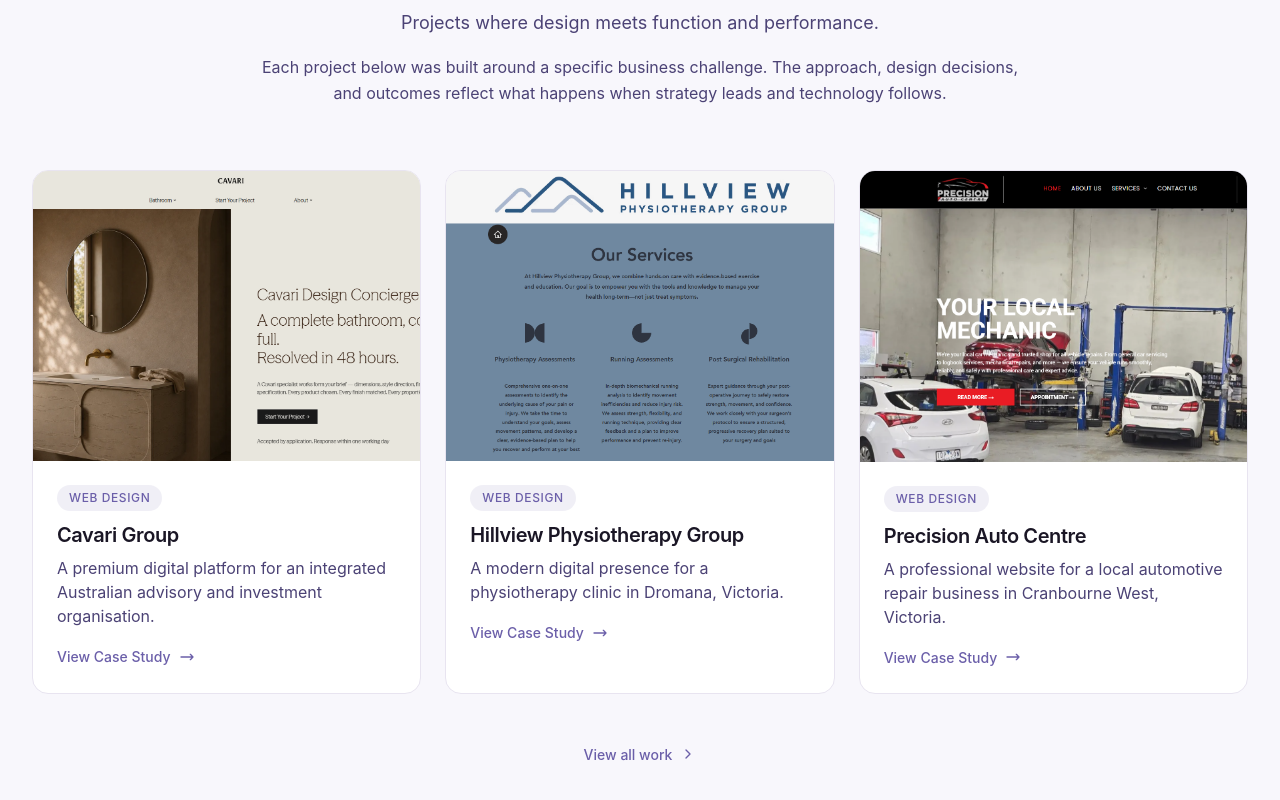
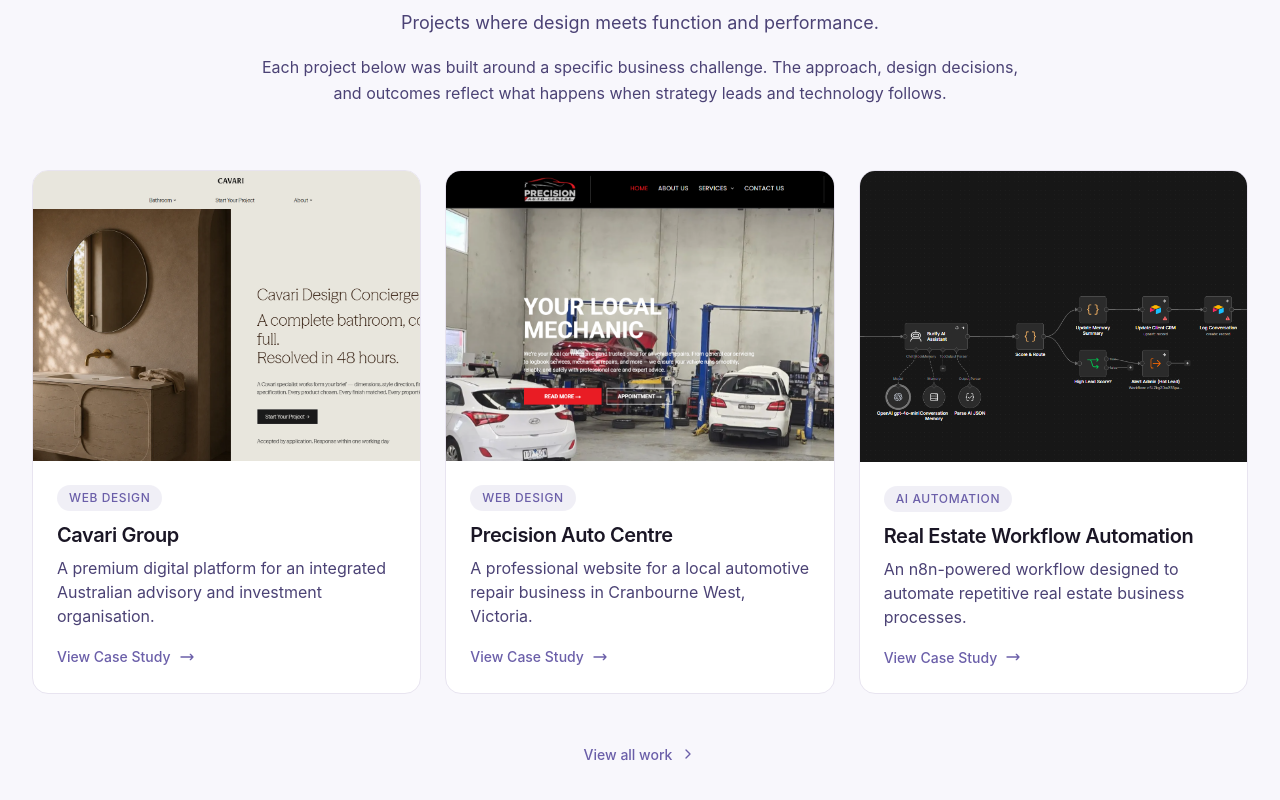
Before and after one commit to burifydesigns-design/burify-labbs2, a Next.js app: page / in a window 1280 px wide. Shown: the part 5246-6046 px from the top of the page. Built offline with nearby package versions, Linux system fonts and the light colour scheme; no server answers.

Commit message:
hillview remove

```diff
--- a/app/services/web-design/WebDesignPageClient.tsx
+++ b/app/services/web-design/WebDesignPageClient.tsx
@@ -461,7 +461,6 @@
             <div className="grid grid-cols-1 md:grid-cols-2 lg:grid-cols-3 gap-6">
               {[
                 { title: "Cavari Group", tags: ["Web Design", "Business"], desc: "A premium digital platform for an integrated Australian advisory and investment organisation.", slug: "cavari-group" },
-                { title: "Hillview Physiotherapy Group", tags: ["Web Design", "Healthcare"], desc: "A modern digital presence for a physiotherapy clinic in Dromana, Victoria.", slug: "hillview-physiotherapy-group" },
                 { title: "Precision Auto Centre", tags: ["Web Design", "Automotive"], desc: "A professional website for a local automotive repair business in Cranbourne West, Victoria.", slug: "precision-auto-centre" },
               ].map((item, i) => (
                 <div
--- a/app/work/WorkPageClient.tsx
+++ b/app/work/WorkPageClient.tsx
@@ -42,7 +42,6 @@
   const orderedProjects = [...publishedProjects].sort((a, b) => {
     const order = [
       "cavari-group",
-      "hillview-physiotherapy-group",
       "precision-auto-centre",
       "real-estate-n8n-automation",
     ];
--- a/app/work/[slug]/page.tsx
+++ b/app/work/[slug]/page.tsx
@@ -29,7 +29,6 @@
 
   const titleMap: Record<string, string> = {
     "cavari-group": "Cavari Group Website Design Case Study",
-    "hillview-physiotherapy-group": "Hillview Physiotherapy Website Design Case Study",
     "precision-auto-centre": "Precision Auto Centre Website Design Case Study",
     "real-estate-n8n-automation": "Real Estate Workflow Automation Case Study",
   };
--- a/components/work/ProjectGallery.tsx
+++ b/components/work/ProjectGallery.tsx
@@ -44,7 +44,6 @@
   }
   const labels: Record<string, string[]> = {
     "cavari-group": ["Homepage", "About", "Services"],
-    "hillview-physiotherapy-group": ["Homepage", "Services", "Team"],
     "precision-auto-centre": ["Homepage", "Services", "Contact"],
   };
   return labels[slug]?.[index] ?? `Project Visual ${index + 1}`;
--- a/components/work/ProjectHero.tsx
+++ b/components/work/ProjectHero.tsx
@@ -67,8 +67,6 @@
 
 function getIndustry(slug: string): string {
   switch (slug) {
-    case "hillview-physiotherapy-group":
-      return "Healthcare";
     case "precision-auto-centre":
       return "Automotive";
     case "cavari-group":
--- a/data/projects.ts
+++ b/data/projects.ts
@@ -24,30 +24,6 @@
     ],
     year: "2026",
     canonicalPath: "/work/cavari-group",
-  },
-  {
-    id: "2",
-    slug: "hillview-physiotherapy-group",
-    title: "Hillview Physiotherapy Group",
-    category: "Web Design",
-    shortDescription:
-      "A modern digital presence for a physiotherapy clinic in Dromana, Victoria.",
-    description:
-      "Hillview Physiotherapy Group is a modern physiotherapy clinic based in Dromana, Victoria. The existing business provides physiotherapy assessments, running assessments, group functional strength classes, tailored exercise programs, post-surgical rehabilitation and other physiotherapy services.",
-    services: ["web-design"],
-    challenge:
-      "Hillview Physiotherapy Group needed a professional digital presence that clearly communicated who they were, what services they offered, and why prospective patients should choose the clinic. The website needed to make healthcare information easy to understand while creating a modern, welcoming impression.",
-    approach:
-      "The website was structured around clarity, trust and conversion. The design focuses on clear communication, professional presentation, easy service discovery, strong calls to action, local business positioning, mobile-friendly browsing, clear pathways toward booking an appointment, and introducing the team and clinic.",
-    outcome:
-      "A modern digital presence designed to make Hillview Physiotherapy Group's services easier to understand and make the path from discovering the clinic to booking an appointment clearer.",
-    status: "published",
-    featuredImage: "/images/projects/burify-labs-hillview-physiotherapy.webp",
-    gallery: [
-      "/images/projects/burify-labs-hillview-physiotherapy.webp",
-    ],
-    year: "2026",
-    canonicalPath: "/work/hillview-physiotherapy-group",
   },
   {
     id: "3",
```
Also changed, not shown: public/images/blog/september-30.png (added), public/images/projects/burify-labs-hillview-physiotherapy.webp (deleted).
